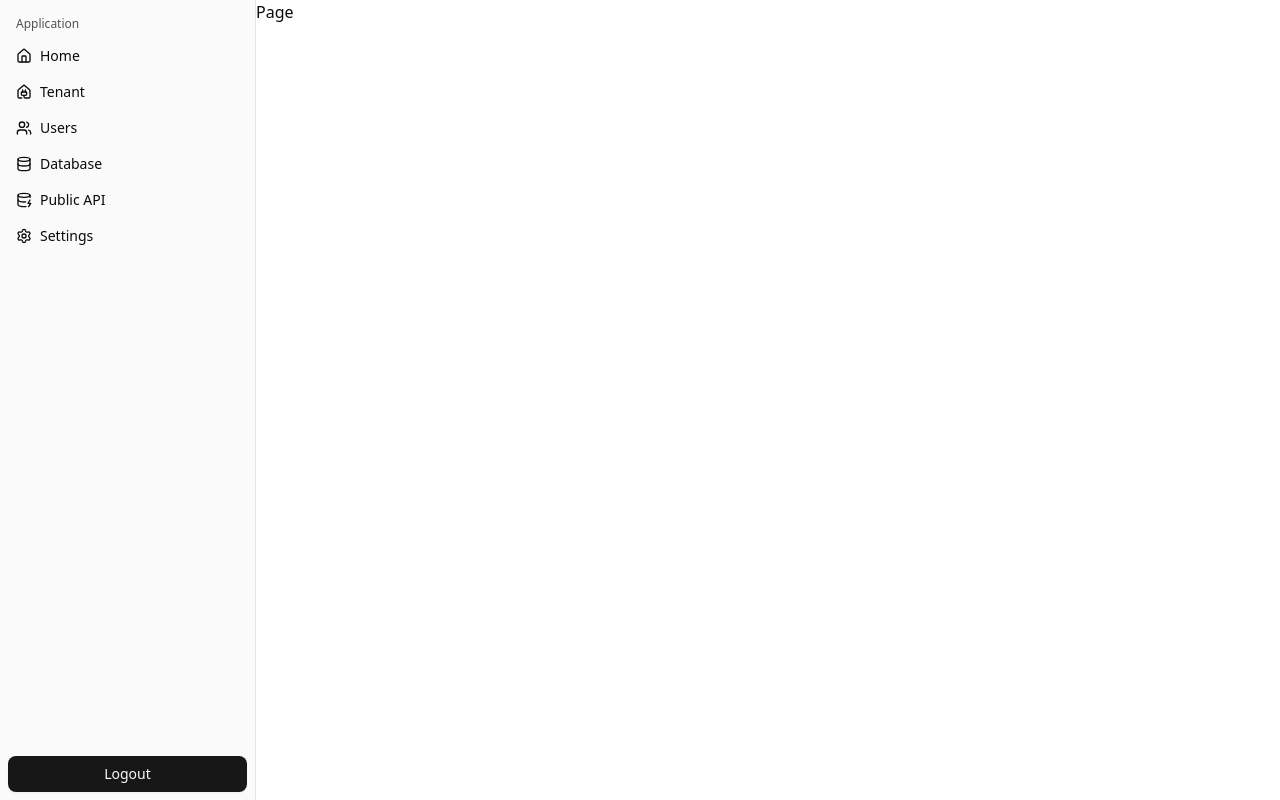
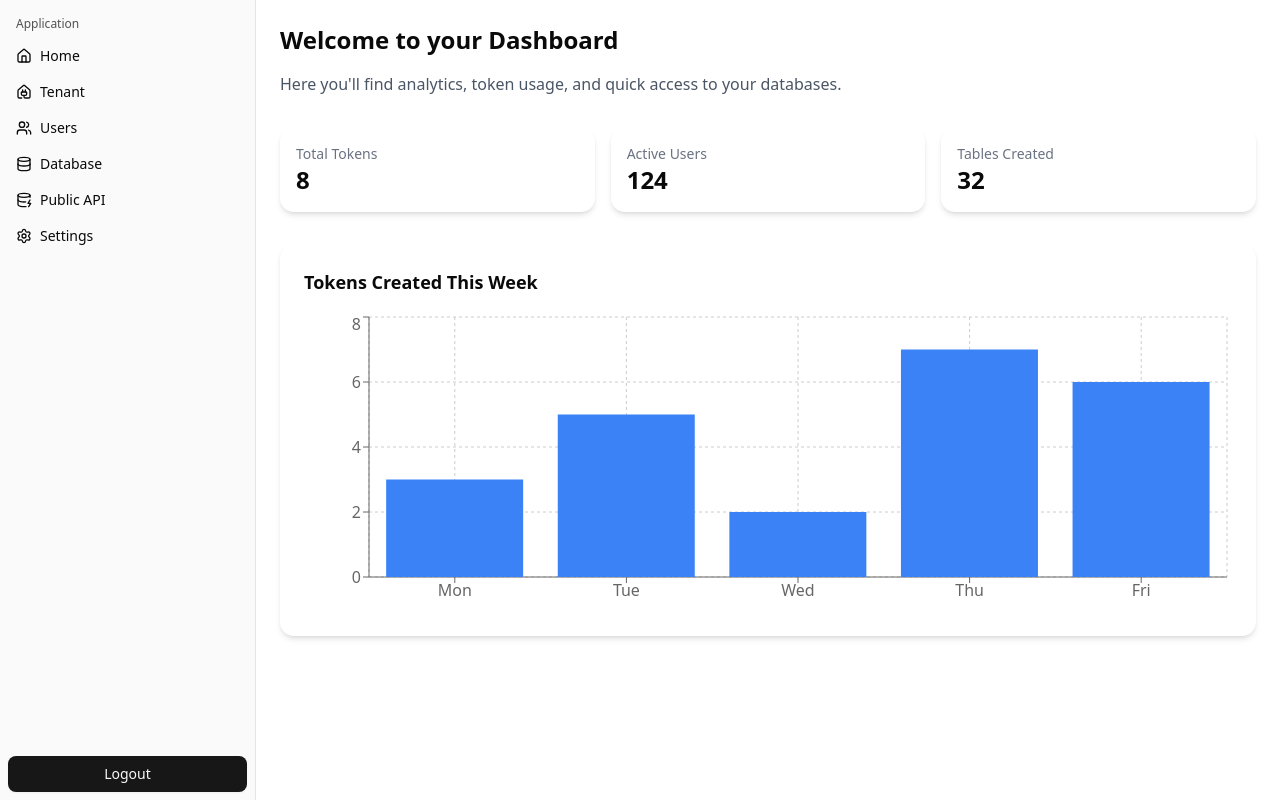
Before and after one commit to rykyfilipe/multi-tenant-platform, a Next.js app: page /home/dashboard in a window 1280 px wide. Built offline with nearby package versions, Linux system fonts and the light colour scheme.

Commit message:
some fixes in design

```diff
--- a/package.json
+++ b/package.json
@@ -43,6 +43,7 @@
 		"react-day-picker": "^9.7.0",
 		"react-dom": "^18.2.0",
 		"react-hook-form": "^7.59.0",
+		"recharts": "^3.1.0",
 		"tailwind-merge": "^3.3.1",
 		"zod": "^3.25.72"
 	},
--- a/src/app/api/public/tokens/route.ts
+++ b/src/app/api/public/tokens/route.ts
@@ -61,18 +61,8 @@ export async function POST(request: Request) {
 	const { userId, role } = userResult;
 
 	try {
-		let scopes: any = [];
-
-		if (role === "ADMIN" || role === "EDITOR") {
-			scopes = ["read", "write", "delete"];
-		} else if (role === "VIEWER") {
-			scopes = ["read"];
-		} else {
-			return NextResponse.json(
-				{ error: "Insufficient permissions" },
-				{ status: 403 },
-			);
-		}
+		const body = await request.json();
+		const { name, scopes, expiresIn } = body;
 
 		const payload = {
 			userId: userId,
@@ -83,10 +73,14 @@ export async function POST(request: Request) {
 
 		const newToken = await prisma.apiToken.create({
 			data: {
+				name: name,
 				userId,
 				tokenHash,
 				scopes,
-				expiresAt: null,
+				expiresAt: expiresIn
+					? new Date(Date.now() + expiresIn * 24 * 60 * 60 * 1000)
+					: undefined,
+				revoked: false,
 			},
 		});
 
--- a/src/app/home/dashboard/page.tsx
+++ b/src/app/home/dashboard/page.tsx
@@ -1,9 +1,66 @@
 /** @format */
 
+"use client";
+
 import React from "react";
+import {
+	BarChart,
+	Bar,
+	XAxis,
+	YAxis,
+	Tooltip,
+	CartesianGrid,
+	ResponsiveContainer,
+} from "recharts";
+
+const data = [
+	{ day: "Mon", tokens: 3 },
+	{ day: "Tue", tokens: 5 },
+	{ day: "Wed", tokens: 2 },
+	{ day: "Thu", tokens: 7 },
+	{ day: "Fri", tokens: 6 },
+];
 
 function Page() {
-	return <div>Page</div>;
+	return (
+		<div className='p-6'>
+			<h1 className='text-2xl font-bold mb-4'>Welcome to your Dashboard</h1>
+			<p className='text-gray-600 mb-8'>
+				Here you'll find analytics, token usage, and quick access to your
+				databases.
+			</p>
+
+			{/* Stats */}
+			<div className='grid grid-cols-1 md:grid-cols-3 gap-4 mb-8'>
+				<div className='bg-white shadow-md p-4 rounded-xl'>
+					<p className='text-sm text-gray-500'>Total Tokens</p>
+					<p className='text-2xl font-bold'>8</p>
+				</div>
+				<div className='bg-white shadow-md p-4 rounded-xl'>
+					<p className='text-sm text-gray-500'>Active Users</p>
+					<p className='text-2xl font-bold'>124</p>
+				</div>
+				<div className='bg-white shadow-md p-4 rounded-xl'>
+					<p className='text-sm text-gray-500'>Tables Created</p>
+					<p className='text-2xl font-bold'>32</p>
+				</div>
+			</div>
+
+			{/* Chart */}
+			<div className='bg-white shadow-md p-6 rounded-xl'>
+				<h2 className='text-lg font-semibold mb-4'>Tokens Created This Week</h2>
+				<ResponsiveContainer width='100%' height={300}>
+					<BarChart data={data}>
+						<CartesianGrid strokeDasharray='3 3' />
+						<XAxis dataKey='day' />
+						<YAxis />
+						<Tooltip />
+						<Bar dataKey='tokens' fill='#3b82f6' />
+					</BarChart>
+				</ResponsiveContainer>
+			</div>
+		</div>
+	);
 }
 
 export default Page;
--- a/src/app/home/public-api/page.tsx
+++ b/src/app/home/public-api/page.tsx
@@ -12,11 +12,11 @@ import {
 	Trash2,
 	Calendar,
 	Clock,
-	AlertCircle,
 	CheckCircle,
 	Info,
 } from "lucide-react";
 import { useApp } from "@/contexts/AppContext";
+import RevokeTokenButton from "@/components/doc/RemoveTokenButton";
 
 type ApiToken = {
 	id: string;
@@ -83,8 +83,9 @@ const ApiTokensPage = () => {
 			});
 			if (!res.ok) throw new Error("Failed to generate token");
 			const result = await res.json();
-			setTokens((prev) => [...prev, result.tokenInfo]);
-			setNewTokenData({ token: result.token, name: tokenData.name });
+			console.log(result);
+			setTokens((prev) => [...prev, result]);
+			setNewTokenData({ token: result.tokenHash, name: tokenData.name });
 			setShowCreateModal(false);
 		} catch (err: any) {
 			showAlert(err.message || "Unknown error", "error");
@@ -95,13 +96,6 @@ const ApiTokensPage = () => {
 
 	// Revoke token
 	const revokeToken = async (tokenId: string) => {
-		if (
-			!confirm(
-				"Are you sure you want to revoke this token? This action cannot be undone.",
-			)
-		)
-			return;
-
 		try {
 			const res = await fetch(`/api/public/tokens/${tokenId}`, {
 				method: "DELETE",
@@ -333,14 +327,9 @@ const ApiTokensPage = () => {
 										</div>
 
 										<div className='flex items-center gap-2 ml-4'>
-											{!token.revoked && (
-												<button
-													onClick={() => revokeToken(token.id)}
-													className='text-red-600 hover:bg-red-50 p-2 rounded-lg transition-colors'
-													title='Revoke token'>
-													<Trash2 className='w-4 h-4' />
-												</button>
-											)}
+											<RevokeTokenButton
+												onConfirm={() => revokeToken(token.id)}
+											/>
 										</div>
 									</div>
 								</div>
@@ -802,7 +791,7 @@ const CreateTokenModal = ({
 	};
 
 	return (
-		<div className='fixed inset-0 bg-black bg-opacity-50 flex items-center justify-center p-4 z-50'>
+		<div className='fixed inset-0 bg-black/20 bg-opacity-50 flex items-center justify-center p-4 z-50'>
 			<div className='bg-white rounded-xl shadow-xl max-w-md w-full p-6'>
 				<h2 className='text-xl font-semibold text-gray-900 mb-6'>
 					Create New API Token
--- /dev/null
+++ b/src/components/doc/RemoveTokenButton.tsx
@@ -0,0 +1,43 @@
+/** @format */
+
+import {
+	AlertDialog,
+	AlertDialogAction,
+	AlertDialogCancel,
+	AlertDialogContent,
+	AlertDialogDescription,
+	AlertDialogFooter,
+	AlertDialogHeader,
+	AlertDialogTitle,
+	AlertDialogTrigger,
+} from "@/components/ui/alert-dialog";
+import { Button } from "../ui/button";
+import { Trash } from "lucide-react";
+
+export default function RevokeTokenButton({
+	onConfirm,
+}: {
+	onConfirm: () => void;
+}) {
+	return (
+		<AlertDialog>
+			<AlertDialogTrigger asChild>
+				<Button className='text-red-600 hover:underline bg-black/5 hover:bg-black/10'>
+					<Trash />
+				</Button>
+			</AlertDialogTrigger>
+			<AlertDialogContent>
+				<AlertDialogHeader>
+					<AlertDialogTitle>Are you sure?</AlertDialogTitle>
+					<AlertDialogDescription>
+						Revoking this token is permanent and cannot be undone.
+					</AlertDialogDescription>
+				</AlertDialogHeader>
+				<AlertDialogFooter>
+					<AlertDialogCancel>Cancel</AlertDialogCancel>
+					<AlertDialogAction onClick={onConfirm}>Revoke</AlertDialogAction>
+				</AlertDialogFooter>
+			</AlertDialogContent>
+		</AlertDialog>
+	);
+}
```
Also changed, not shown: 1 other file (tests, documents, lock files or other folders).
